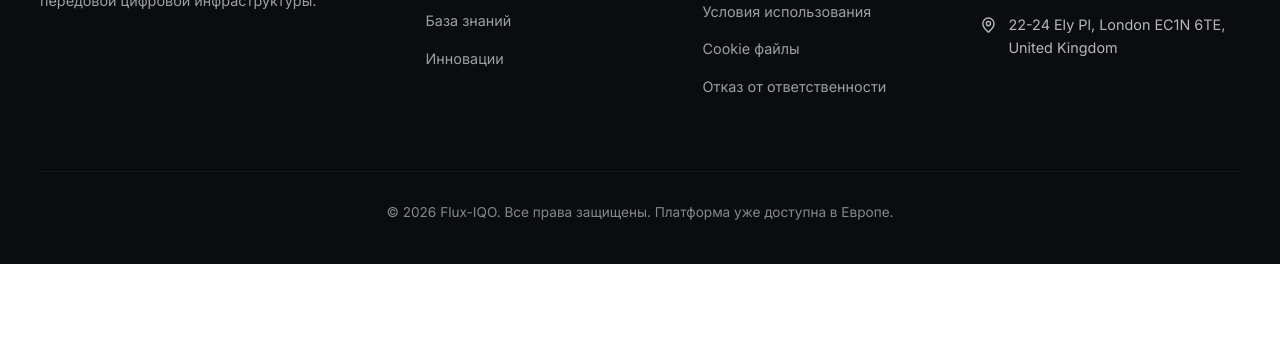
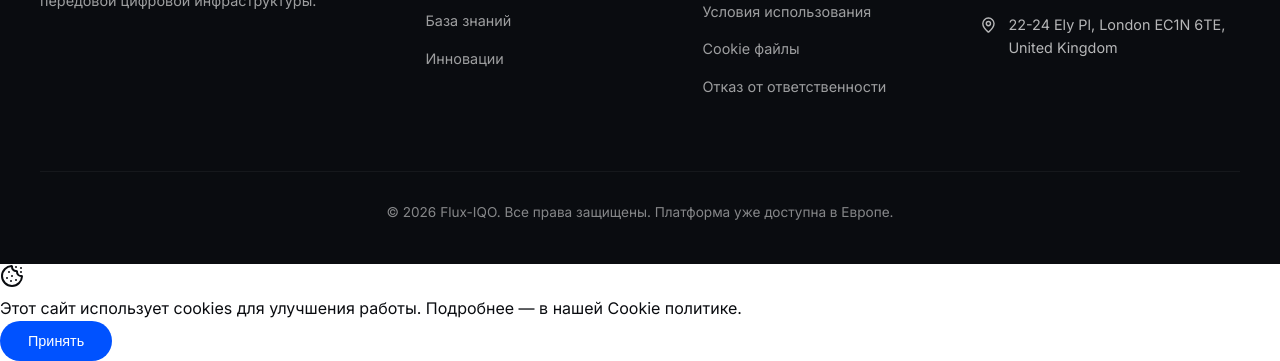
Before and after one commit to Kateryna-Katya/flux-iqo, a plain HTML site: page index.html in a window 1280 px wide. Shown: the part 5878-6239 px from the top of the page. Before the commit the page ends 6142 px from the top, so only its background shows below. Drawn offline with nearby package versions, Linux system fonts and the light colour scheme.

Commit message:
Deploying to gh-pages from @ Kateryna-Katya/flux-iqo@3423bbb56359d6686a0323eae72b707363003f56 🚀

```diff
--- a/index.html
+++ b/index.html
@@ -337,7 +337,7 @@
 
                 <div class="form__consent">
                     <input type="checkbox" id="consent" required>
-                    <label for="consent">Я согласен с <a href="personal-data-policy.html">политикой обработки
+                    <label for="consent">Я согласен с <a href="./personal-data-policy.html">политикой обработки
                             данных</a></label>
                 </div>
 
@@ -415,6 +415,17 @@
     </div>
   </div>
 </footer>
-
+<div class="cookie-popup" id="cookie-popup">
+  <div class="cookie-popup__content">
+    <div class="cookie-popup__icon">
+      <i data-lucide="cookie"></i>
+    </div>
+    <div class="cookie-popup__text">
+      <p>Этот сайт использует cookies для улучшения работы. Подробнее — в нашей <a href="./cookies.html">Cookie
+          политике</a>.</p>
+    </div>
+    <button class="btn btn--header" id="cookie-accept">Принять</button>
+  </div>
+</div>
   </body>
 </html>
```
Also changed, not shown: index.js (+1 -1 lines), 1 other file.
